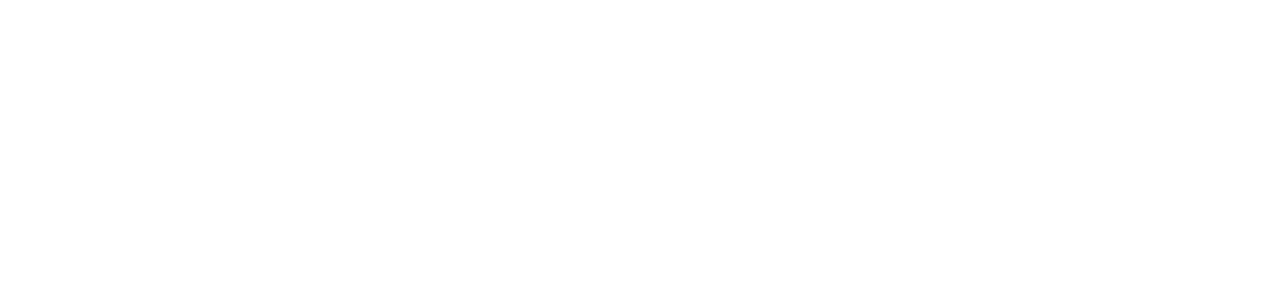
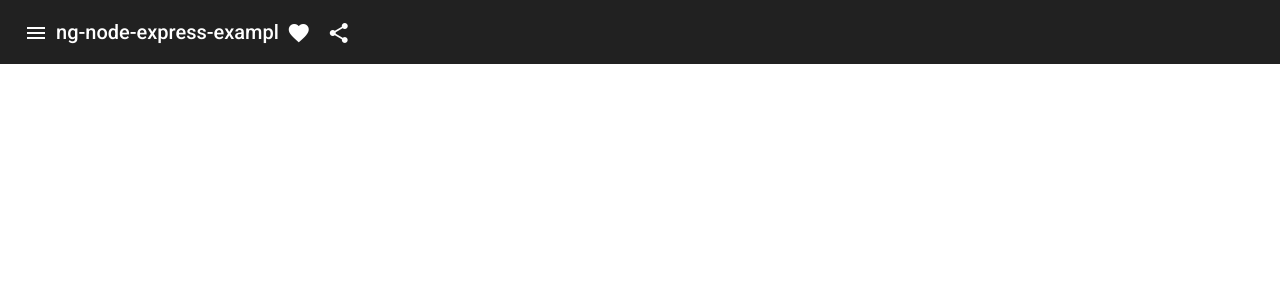
Before and after one commit to AlonsoK28/ng-node-express-example, an Angular app: page / in a window 1280 px wide. Shown: the top 300 px of the page. Built offline with nearby package versions, Linux system fonts and the light colour scheme.

Commit message:
toolbar component

```diff
--- a/src/app/app.component.html
+++ b/src/app/app.component.html
@@ -1,2 +1,4 @@
 
 <router-outlet></router-outlet>
+
+<app-toolbar></app-toolbar>
--- a/src/app/app.module.ts
+++ b/src/app/app.module.ts
@@ -4,6 +4,9 @@
 import { AppRoutingModule } from './app-routing.module';
 import { AppComponent } from './app.component';
 import { BrowserAnimationsModule } from '@angular/platform-browser/animations';
+
+// modules
+import { ToolbarModule } from './components/toolbar/module/toolbar.module';
 
 @NgModule({
   declarations: [
@@ -12,7 +15,8 @@
   imports: [
     BrowserModule,
     AppRoutingModule,
-    BrowserAnimationsModule
+    BrowserAnimationsModule,
+    ToolbarModule
   ],
   providers: [],
   bootstrap: [AppComponent]
--- /dev/null
+++ b/src/app/components/toolbar/toolbar.component.html
@@ -0,0 +1,13 @@
+<mat-toolbar>
+    <button mat-icon-button class="example-icon" aria-label="Example icon-button with menu icon">
+        <mat-icon>menu</mat-icon>
+    </button>
+    <span>ng-node-express-exampl</span>
+    <span class="example-spacer"></span>
+    <button mat-icon-button class="example-icon favorite-icon" aria-label="Example icon-button with heart icon">
+        <mat-icon>favorite</mat-icon>
+    </button>
+    <button mat-icon-button class="example-icon" aria-label="Example icon-button with share icon">
+        <mat-icon>share</mat-icon>
+    </button>
+</mat-toolbar>
--- /dev/null
+++ b/src/app/components/toolbar/toolbar.component.ts
@@ -0,0 +1,15 @@
+import { Component, OnInit } from '@angular/core';
+
+@Component({
+  selector: 'app-toolbar',
+  templateUrl: './toolbar.component.html',
+  styleUrls: ['./toolbar.component.scss']
+})
+export class ToolbarComponent implements OnInit {
+
+  constructor() { }
+
+  ngOnInit(): void {
+  }
+
+}
```
Also changed, not shown: src/app/components/toolbar/module/toolbar.module.ts (added, +27 -0 lines), src/app/components/toolbar/toolbar.component.scss (added).
